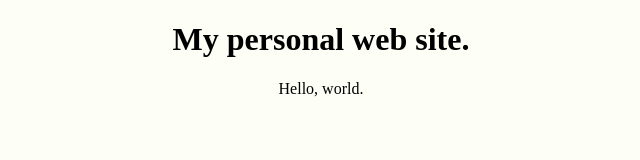
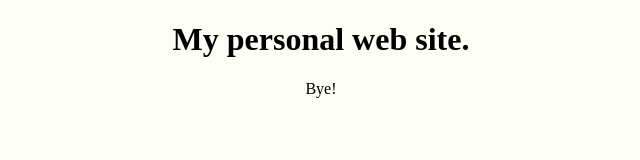
Before and after one commit to emmaqbrown/emmaqbrown.github.io, a plain HTML site: page index.html in a window 1280 px wide. Shown: the full height of the page, 319-959 px from the left. Drawn offline with Linux system fonts and the light colour scheme; a web font is replaced by a local one.

Commit message:
changed subtext

```diff
--- a/index.html
+++ b/index.html
@@ -10,7 +10,7 @@
     <div class="container">
       <h1>My personal web site.</h1>
 
-      <p>Hello, world.</p>
+      <p>Bye!</p>
 
 
    </div>
```
